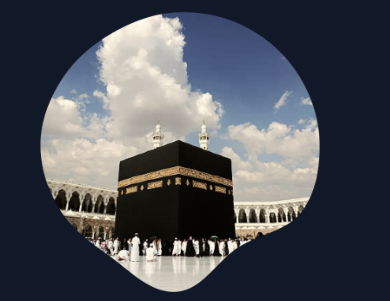
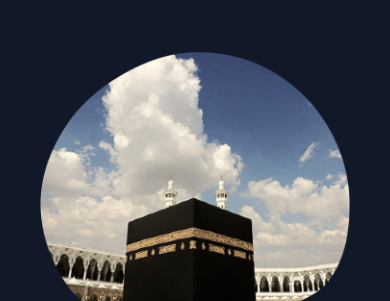
Before and after one commit to ahmed-deftoner/ehmad.pk, an Astro site: page / in a window 390 px wide. Shown: the part 72-373 px from the top of the page. Built offline with nearby package versions, Linux system fonts and the light colour scheme; Astro itself is replaced by a stand-in of ours.

Commit message:
responsive img

```diff
--- a/src/components/Hero.svelte
+++ b/src/components/Hero.svelte
@@ -26,7 +26,7 @@
           </a>
       </div>
     </div>
-    <img class="my-3 mx-10 h-[280px] w-[280px] sm:h-[500px] sm:w-[500px]" src="/kaaba.png" alt="kaaba"/>
+    <img class="my-3 p-10 container max-h-screen max-w-md sm:max-w-xl" src="/kaaba.png" alt="kaaba"/>
   </section>
   <section class="bg-slate-100 top-0">
     <div class="custom-shape-divider-top-1674307116">
```
